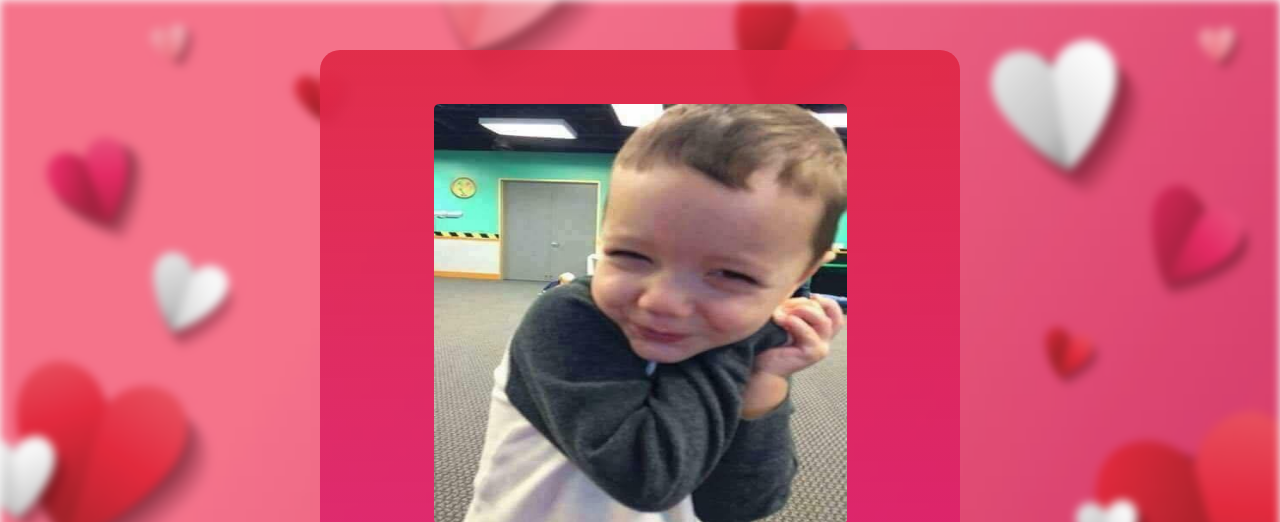
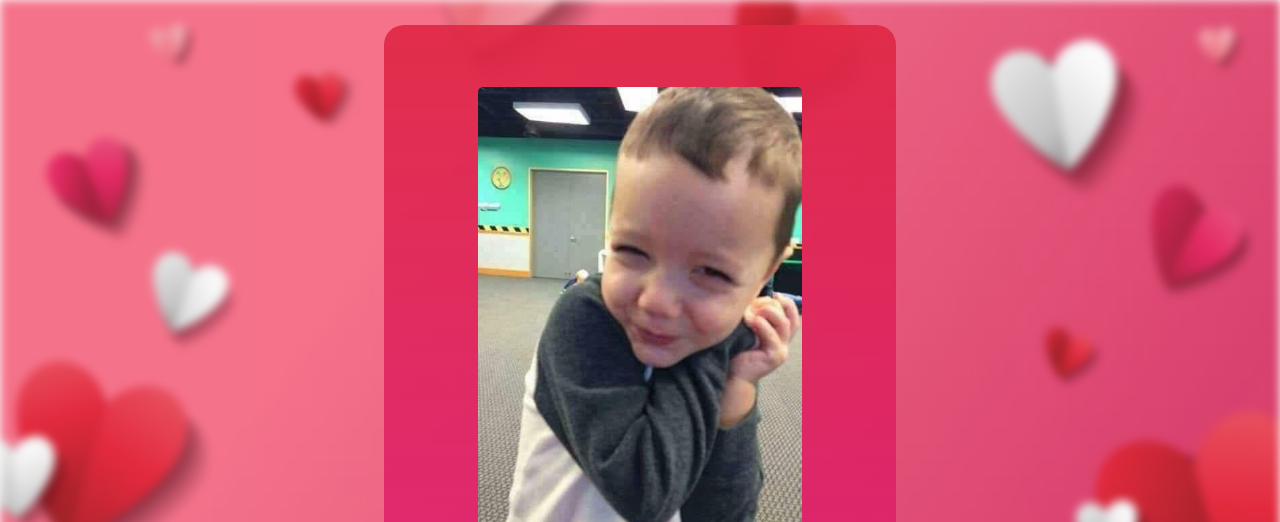
Before and after one commit to vanhaucute/foronlyyou, a plain HTML site: page index.html in a window 1280 px wide. Shown: the top 522 px of the page. Drawn offline with Linux system fonts and the light colour scheme.

Commit message:
Update style.css

```diff
--- a/style.css
+++ b/style.css
@@ -57,8 +57,8 @@ body {
      border-radius: 20px;
      background-image: linear-gradient( #df2845eb ,#d9187ec9);
      margin : auto;
-     width: 50%;
-     height: 700px;
+     width: 40%;
+     height: 750px;
      color : #fff;
 }
 
```
